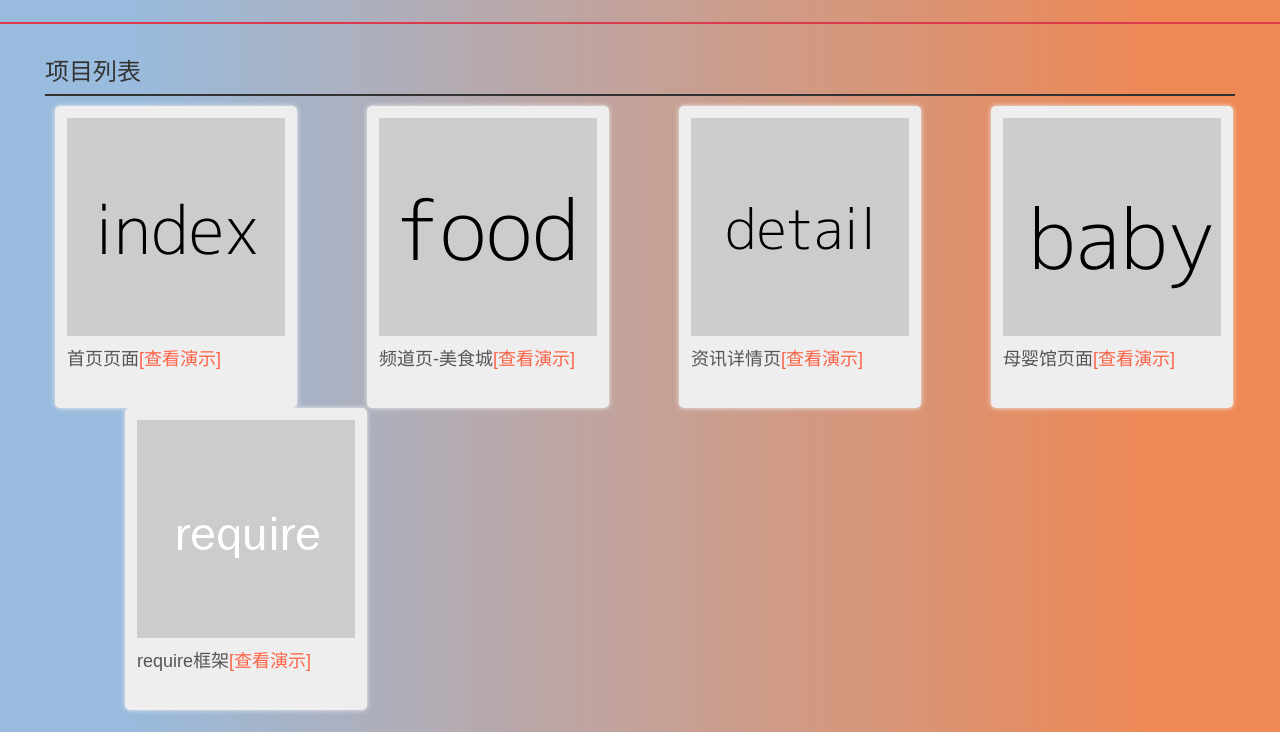
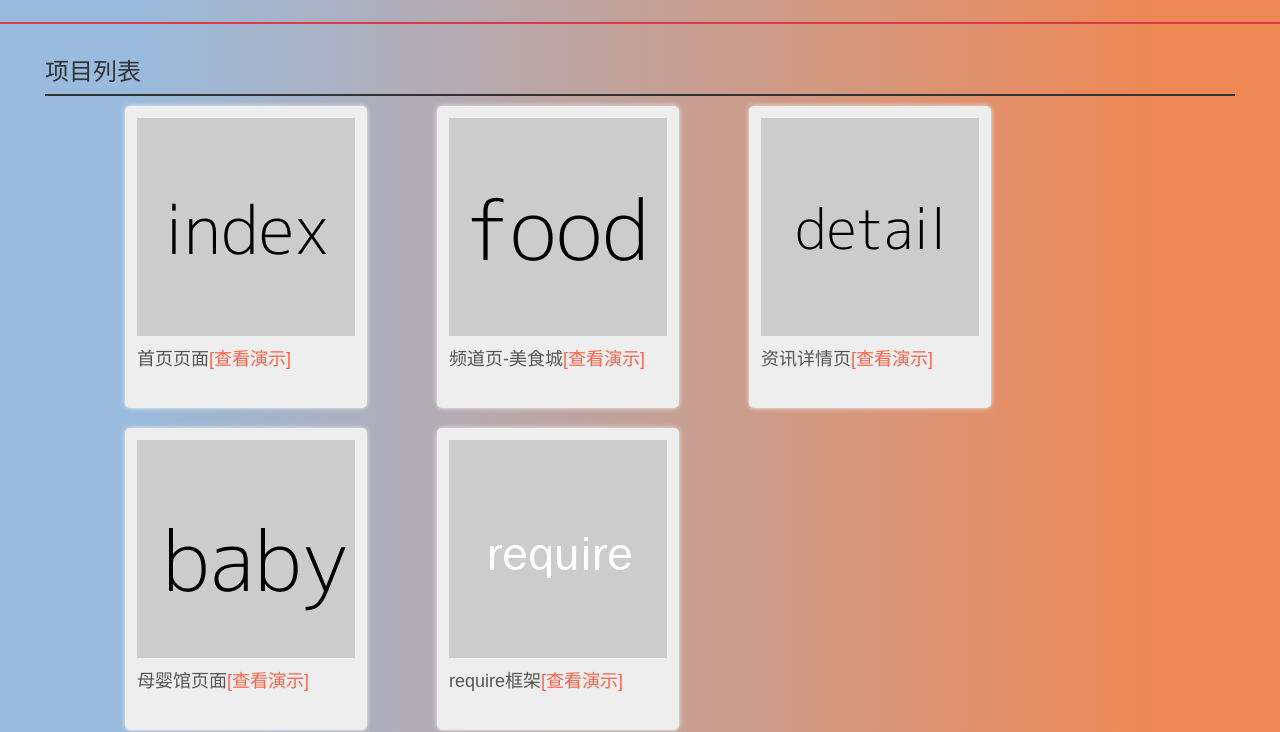
Before and after one commit to jiet213/jiet213.github.io, a plain HTML site: page project/index.html in a window 1280 px wide. Shown: the part 80-812 px from the top of the page. Drawn offline with nearby package versions, Linux system fonts and the light colour scheme; files that its build step writes are made by us from their sources.

Commit message:
Update project.less

```diff
--- a/assets/less/main/project.less
+++ b/assets/less/main/project.less
@@ -24,10 +24,8 @@
             background: #eee;
             box-shadow: 0px 0px 5px #eee;
             margin-left: 70px;
+	    margin-bottom: 20px;
             cursor: pointer;
-            &:first-child {
-                margin-left: 0;
-            }
             &:hover {
                 transform: scale(1.04);
                 -webkit-transform: scale(1.04);
```
